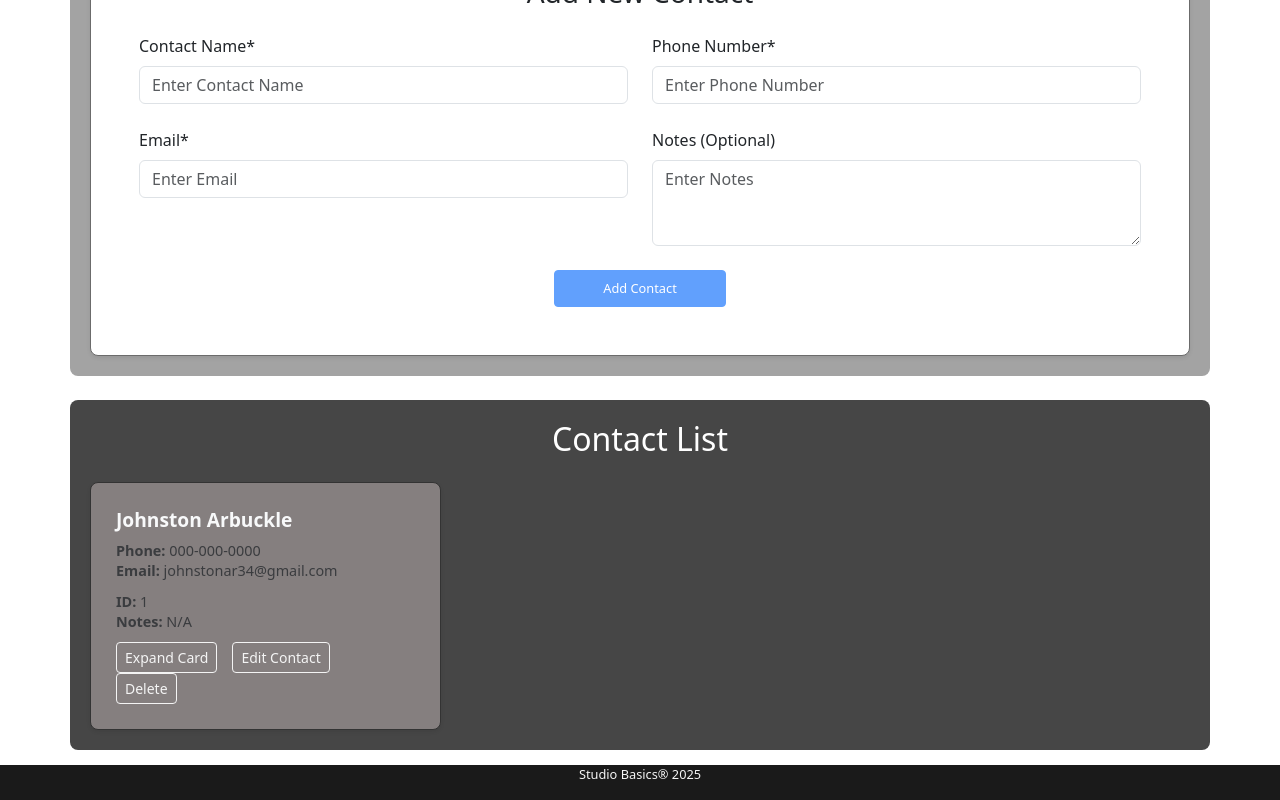
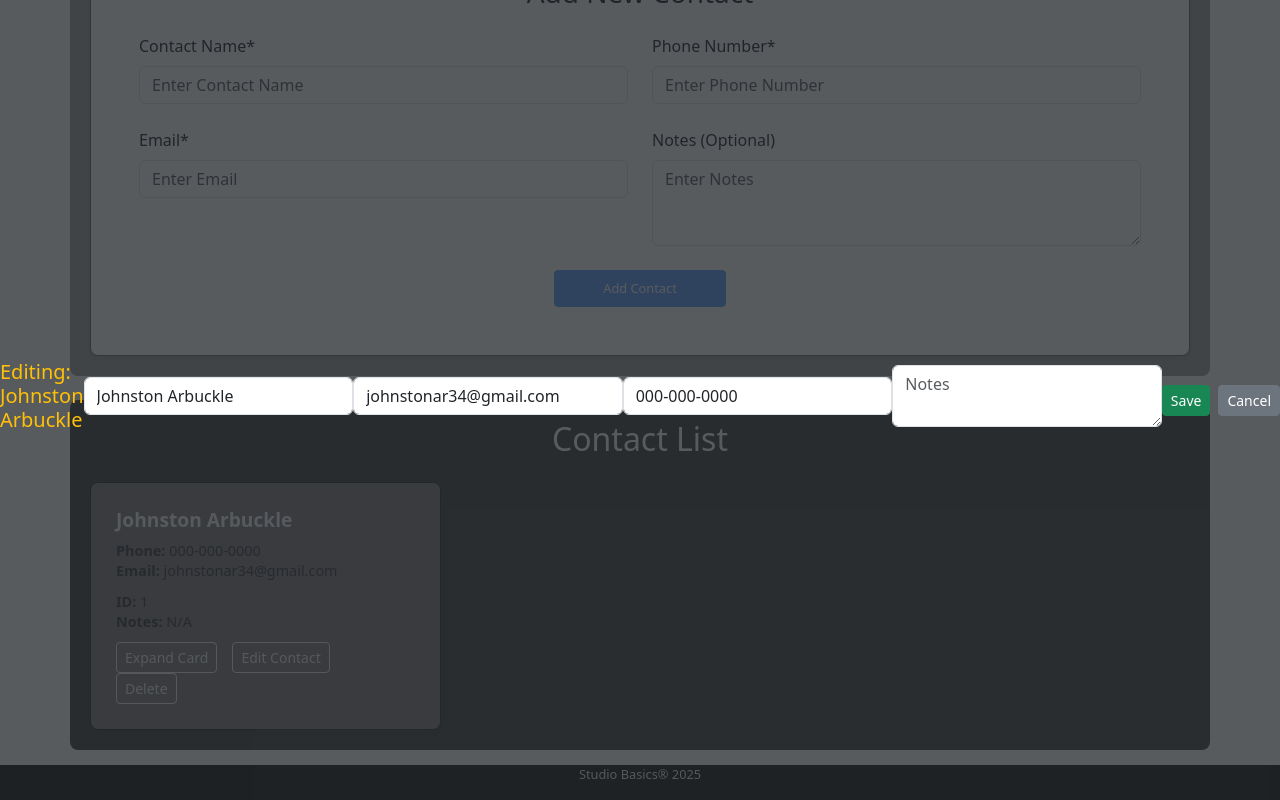
Before and after one commit to TannerB2005/contact-lists-angular, an Angular app: page / in a window 1280 px wide. Both pictures are taken after a click on the element "Edit Contact". Shown: the part 297-1097 px from the top of the page. Built offline with nearby package versions, Linux system fonts and the light colour scheme.

Commit message:
lots of progress on edit contact, now i'll format it

```diff
--- a/src/app/shared/contact.service.ts
+++ b/src/app/shared/contact.service.ts
@@ -6,12 +6,13 @@ import { Contact } from './contact';
 })
 export class ContactService {
 
-  constructor() {}
 
   contacts = signal<Contact[]>([
     ...this.loadContacts(),
     {id: 1, name: 'Johnston Arbuckle', phone: '000-000-0000', email: 'johnstonar34@gmail.com', notes: '', completed: false}
   ]);
+
+  constructor() {}
 
   // signal to edit
   editingContact: WritableSignal<Contact | null> = signal(null);
@@ -52,7 +53,7 @@ export class ContactService {
 
   // Start editing a contact
   startEditing(contact: Contact) {
-    this.editingContact.set(contact);
+    this.editingContact.set({ ...contact });
   }
 
   // Update contact info
--- a/src/contact-list/contact-list.component.html
+++ b/src/contact-list/contact-list.component.html
@@ -50,7 +50,7 @@
  <!-- the if statement here wasnt working because i was doubling up when it wasnt needed, instead i needed to put some content in first then call back the if for selected contact so there would be content instead of just the backdrop  -->
 @if (showModal$ | async) {
   <div class="modal-backdrop fade-in d-flex align-items-center justify-content-center position-fixed top-0 start-0 w-100 h-100 bg-dark bg-opacity-75 z-3">
-    <div class="bg-white p-4 rounded shadow-lg text-dark animate-in" style="min-width: 300px; max-width: 500px;">
+    <div class="bg-white p-4 rounded shadow-lg text-dark animate-in" style="min-width: 300px; max-width: 900px;">
       <button class="btn btn-sm btn-danger float-end" (click)="closeModal()">Close</button>
 
       @if (selectedContact$ | async) {
@@ -64,3 +64,37 @@
     </div>
   </div>
 }
+
+@for (contact of contacts; track contact.id) {
+  @if (editingContact && editingContact.id === contact.id) {
+    <div class="modal-backdrop fade-in d-flex align-items-center justify-content-center position-fixed top-0 start-0 w-100 h-100 bg-dark bg-opacity-75 z-3">
+      <h5 class="text-warning">Editing: {{ editingContact.name }}</h5>
+
+      <input
+        [(ngModel)]="editingContact.name"
+        placeholder="Name"
+        class="form-control mb-2"
+      />
+      <input
+        [(ngModel)]="editingContact.email"
+        placeholder="Email"
+        class="form-control mb-2"
+      />
+      <input
+        [(ngModel)]="editingContact.phone"
+        placeholder="Phone"
+        class="form-control mb-2"
+      />
+      <textarea
+        [(ngModel)]="editingContact.notes"
+        placeholder="Notes"
+        class="form-control mb-2"
+      ></textarea>
+
+      <div class="d-flex gap-2">
+        <button class="btn btn-success btn-sm" (click)="saveContact(editingContact)">Save</button>
+        <button class="btn btn-secondary btn-sm" (click)="cancelEdit()">Cancel</button>
+      </div>
+    </div>
+  }
+  }
--- a/src/contact-list/contact-list.component.ts
+++ b/src/contact-list/contact-list.component.ts
@@ -4,11 +4,12 @@ import { CommonModule } from '@angular/common';
 import { Contact } from '../app/shared/contact';
 import { Observable } from 'rxjs';
 import { ContactModalService } from '../app/shared/contact-modal.service';
+import { FormsModule } from '@angular/forms';
 
 @Component({
   selector: 'app-contact-list',
   standalone: true,
-  imports: [CommonModule],
+  imports: [CommonModule, FormsModule],
   templateUrl: './contact-list.component.html',
   styleUrls: ['./contact-list.component.css']
 })
--- a/tsconfig.app.json
+++ b/tsconfig.app.json
@@ -4,7 +4,7 @@
   "extends": "./tsconfig.json",
   "compilerOptions": {
     "outDir": "./out-tsc/app",
-    "types": []
+    "types": [],
   },
   "files": [
     "src/main.ts"
```
